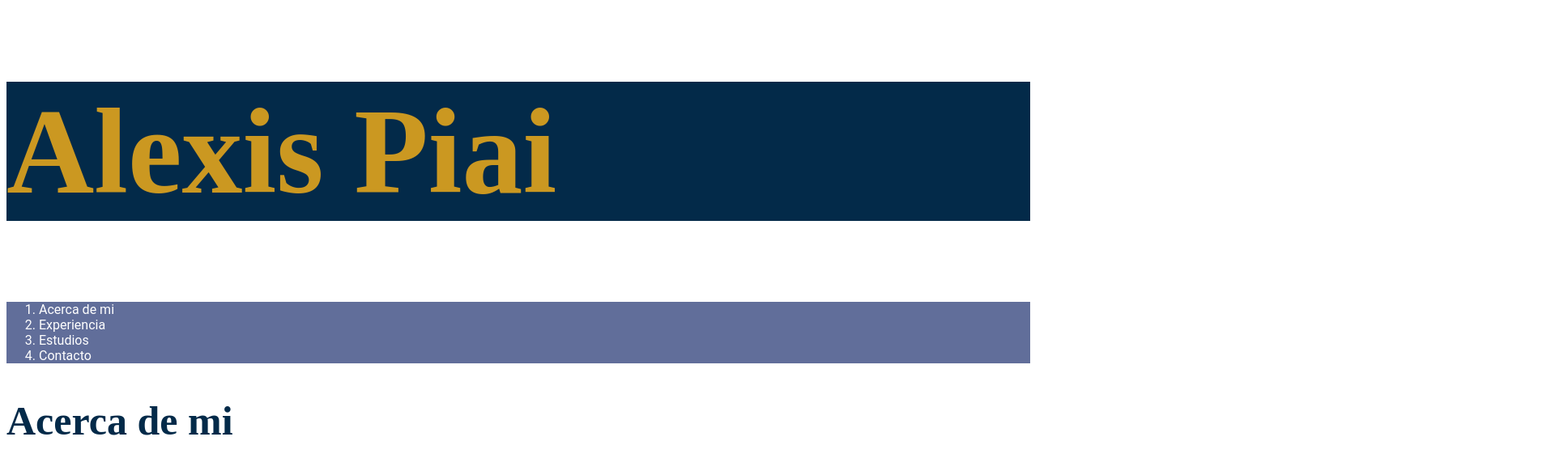
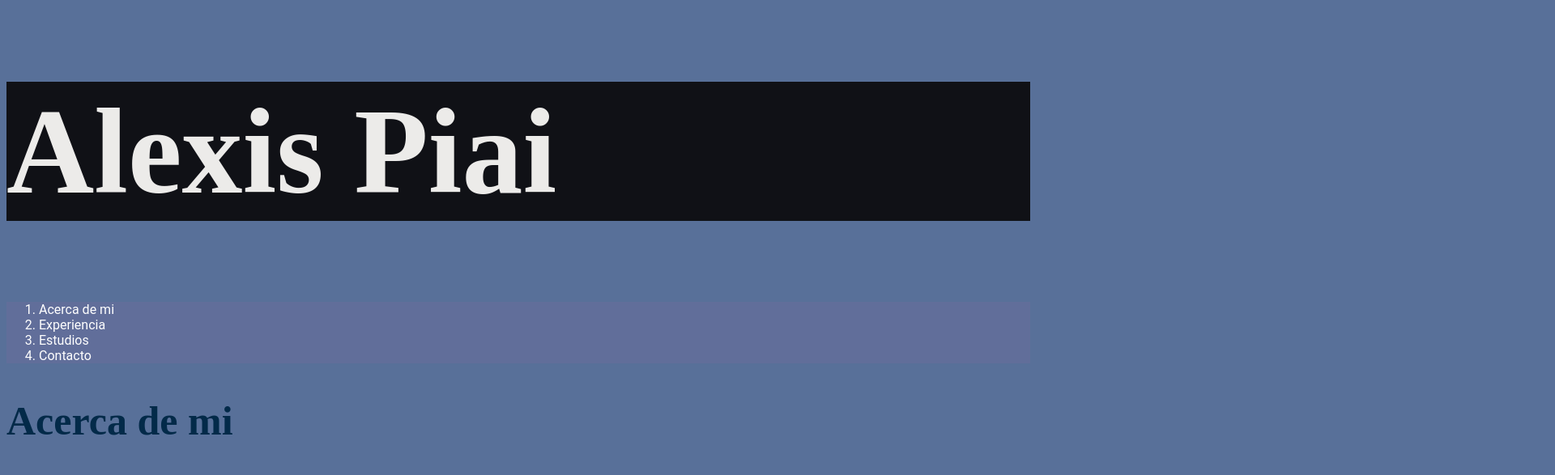
Before and after one commit to alexispiai/TP1, a plain HTML site: page index.html in a window 1280 px wide. Shown: the top 587 px of the page at 81% size, 1920 px wide, since content can reach past the window. Drawn offline with Linux system fonts and the light colour scheme.

Commit message:
changed color palet

```diff
--- a/style.css
+++ b/style.css
@@ -1,5 +1,8 @@
+html{
+  background-color: #587099;
+}
 header{
-  background-color: #032A49;
+  background-color: #101116;
 }
 nav{
   background-color: #616E9A;
@@ -8,7 +11,7 @@ nav{
 }
 
 h1 {
-  color: #CB9821;
+  color: #ECEBE9;
   font-size: 150px;
   font-family:Anton;
 }
@@ -17,3 +20,7 @@ h2 {
   font-size: 50px;
   font-family: Oswald;
 }
+
+img{
+  width: 300px;
+}
```
